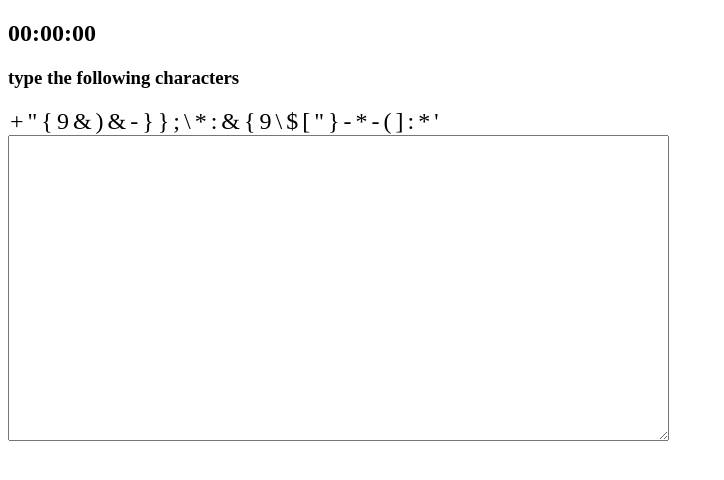
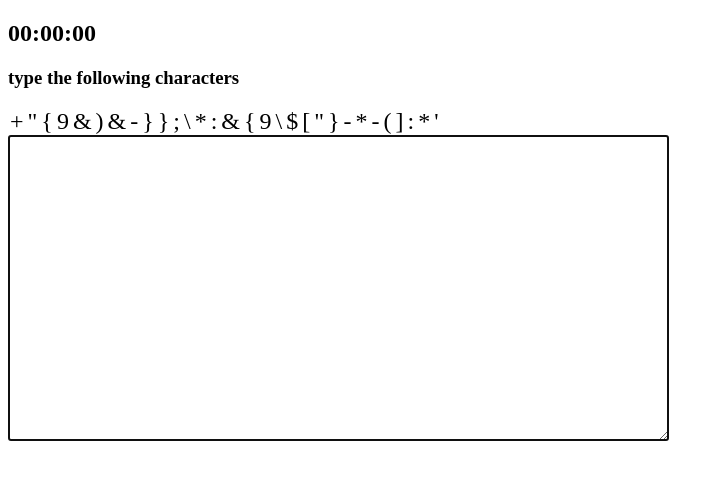
Before and after one commit to youchenlee/code-fast, a plain HTML site: page index.html in a window 1280 px wide. Shown: the whole page, without its empty margins (0-724 px from the left). Drawn offline with nearby package versions, Linux system fonts and the light colour scheme.

Commit message:
build jade

```diff
--- a/index.html
+++ b/index.html
@@ -8,7 +8,7 @@
 #topic, #out {
   font-size: x-large;
 }
-</style></head><body><section><h2 id="watch">00:00:00</h2><h3>type the following characters</h3><div id="topic"></div><div id="out"></div><textarea id="area" cols="80" rows="20"></textarea></section></body></html><script>var time = 0;
+</style></head><body><section><h2 id="watch">00:00:00</h2><h3>type the following characters</h3><div id="topic"></div><div id="out"></div><textarea id="area" cols="80" rows="20" autofocus></textarea></section></body></html><script>var time = 0;
 var cur = 0;
 var els;
 window.onload = function() {
```
